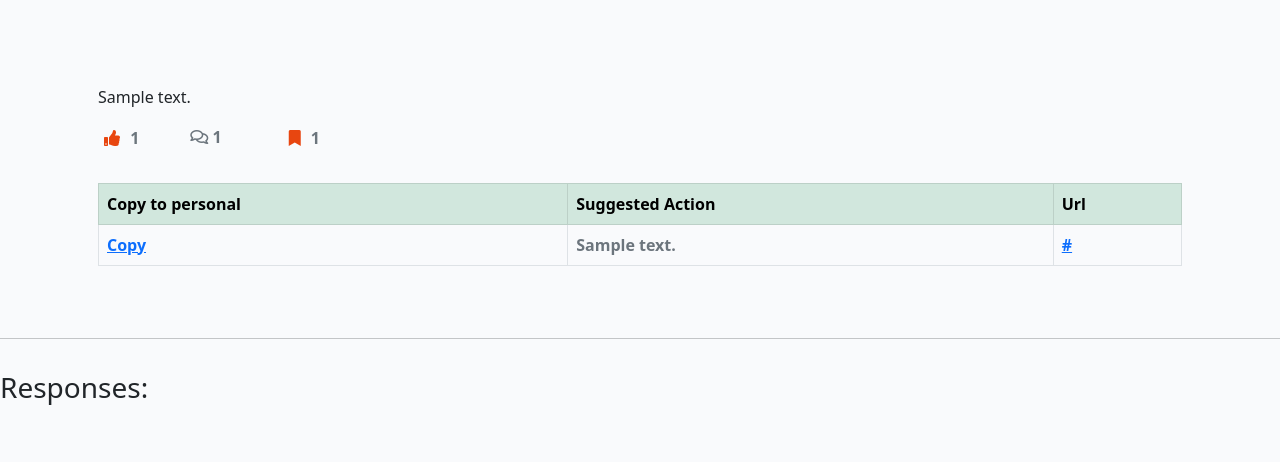
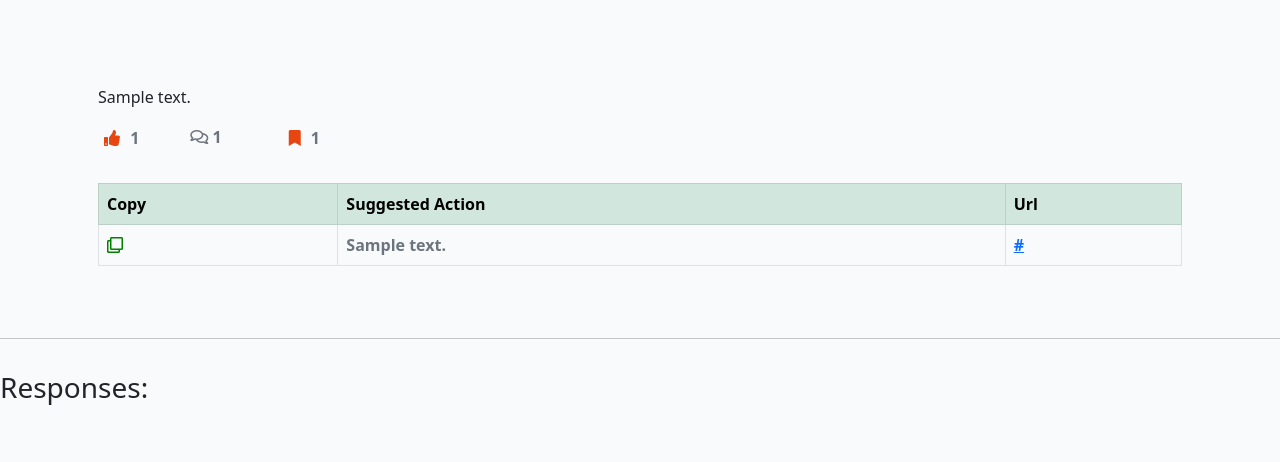
Before and after one commit to StephenWinters95/FLIT_Main_Ste, a Django app: a page that uses templates/article_detail.html in a window 1280 px wide. Shown: the part 287-749 px from the top of the page. Run offline with Django 3.2, Linux system fonts and the light colour scheme; a user stored in the database is signed in; tables that the repository leaves empty hold one stand-in row (values such as "Sample post"); some libraries are stand-ins or nearby versions.

Commit message:
Apply styling including fa icons for links Issue #36

```diff
--- a/django_financial_planner/settings.py
+++ b/django_financial_planner/settings.py
@@ -26,8 +26,8 @@ SECRET_KEY = os.environ.get("SECRET_KEY")
 
 # SECURITY WARNING: don't run with debug turned on in production!
 # DMcC 18/11/23 set to False to try deplooyed version of Heroku app
-DEBUG = False
-# DEBUG = True
+# DEBUG = False
+DEBUG = True
 
 ALLOWED_HOSTS = ['8000-deemccart-cipp4financia-vv93ot4q6wj.ws-eu105.gitpod.io',
                  '8000-deemccart-cipp4financia-vv93ot4q6wj.ws-eu106.gitpod.io',
@@ -86,7 +86,7 @@ ROOT_URLCONF = 'django_financial_planner.urls'
 ACCOUNT_EMAIL_VERIFICATION = 'none'
 
 # DMcC 18/11/23 this option added to test out deployed Heroku veersion"
-XFRAME_OPTIONS = 'SAMEORIGIN'
+#XFRAME_OPTIONS = 'SAMEORIGIN'
 
 TEMPLATES = [
     {
--- a/static/css/style.css
+++ b/static/css/style.css
@@ -144,6 +144,18 @@ body {
     color: #fff;
 }
 
+.icon-delete {
+    color: red;
+}
+
+.icon-edit {
+    color: blue;
+}
+
+.icon-copy {
+    color: green;
+}
+
 .btn-cancel {
     background-color: gray;
     color: #fff;
--- a/templates/article_detail.html
+++ b/templates/article_detail.html
@@ -108,7 +108,7 @@
                 <tr><h6>
                 <!-- DMcC 17/11/23 issuelog #34 unauthenticated user should not be able to copy-->
                 {% if user.is_authenticated %}
-                <th>Copy to personal</th>
+                <th>Copy</th>
                 {% endif %}
                 <th>Suggested Action</th>
                 <th>Url</th>
@@ -124,7 +124,7 @@
             <tr class="text-muted">
             <!-- DMcC 17/11/23 issuelog #34 unauthenticated user should not be able to copy-->
             {% if user.is_authenticated %}
-            <td><a href="{% url 'copy_action' action.id %}">Copy</a></td>
+            <td><a href="{% url 'copy_action' action.id %}"><i class='far fa-clone icon-copy'></i></a></td>
             {% endif %}
             <td>{{action.action_desc| safe}}</td>
             <td><a href="{{action.action_url}}">{{action.action_url| safe}}</a></td>
@@ -180,7 +180,6 @@
                     <!-- DMcC 14/11/23 got rid of field 'name' here and replaced with 'user' as its the username we wish to see...-->
                     {{ comment.user }}
                     <span class=" text-muted font-weight-normal">
-                    <!-- The comment's created date goes here -->
                     {{ comment.created_on }} </span> wrote:</p>
                     <!-- The body of the comment goes before the | -->
                     {{ comment.body | linebreaks }}
--- a/templates/my_actions.html
+++ b/templates/my_actions.html
@@ -37,10 +37,10 @@
     function alter_form_field_display() {
         console.log("In function alter_form_field_display()")
         const action_user = document.getElementById("id_user");
-        action_user.classList.add("hide-input-field");
+        action_user.classList.add("hide-field");
         action_user.readOnly=true;
         user_label = action_user.previousElementSibling;
-        user_label.classList.add("hide-input-field");
+        user_label.classList.add("hide-field");
         document.getElementById("id_user_action_seq").readonly=true;
         document.getElementById("id_parent_article").readonly=true;
         }
--- a/templates/my_planner.html
+++ b/templates/my_planner.html
@@ -125,8 +125,8 @@
                 <form method="post" style="margin-top:1.3em";>
                     {% for action in actions %}
                     <tr class="text-muted">
-                        <td><a href="{% url 'update_action' action.id %}">Edit</a></td>
-                        <td><a href="{% url 'delete_action' action.id %}">Delete</a></td>
+                        <td><a href="{% url 'update_action' action.id %}"><i class="far fa-edit icon-edit"></i></a></td>
+                        <td><a href="{% url 'delete_action' action.id %}"><i class='far fa-trash-alt icon-delete'></i></a></td>
                         <td>{{action.user_action_seq}}</td>
                         <td class="date">{{action.created_on|date:"d/m/y"}}</td>
                         <td>{{action.user_action_desc}}</td>
```
